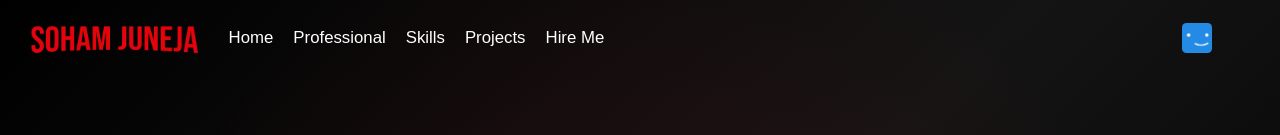
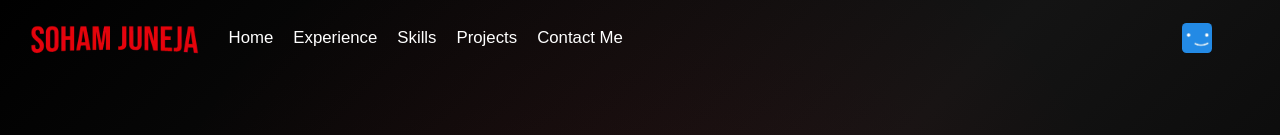
Before and after one commit to SohamJuneja/portfolio, a React (Vite) app: page /blogs in a window 1280 px wide. Shown: the top 135 px of the page. Built offline with nearby package versions, Linux system fonts and the light colour scheme.

Commit message:
changed navbar

```diff
--- a/src/components/Navbar.jsx
+++ b/src/components/Navbar.jsx
@@ -51,10 +51,10 @@ const Navbar = () => {
           </Link>
           <ul className="navbar-links">
             <li><Link to="/browse">Home</Link></li>
-            <li><Link to="/work-experience">Professional</Link></li>
+            <li><Link to="/work-experience">Experience</Link></li>
             <li><Link to="/skills">Skills</Link></li>
             <li><Link to="/projects">Projects</Link></li>
-            <li><Link to="/contact-me">Hire Me</Link></li>
+            <li><Link to="/contact-me">Contact Me</Link></li>
           </ul>
         </div>
         <div className="navbar-right">
```
